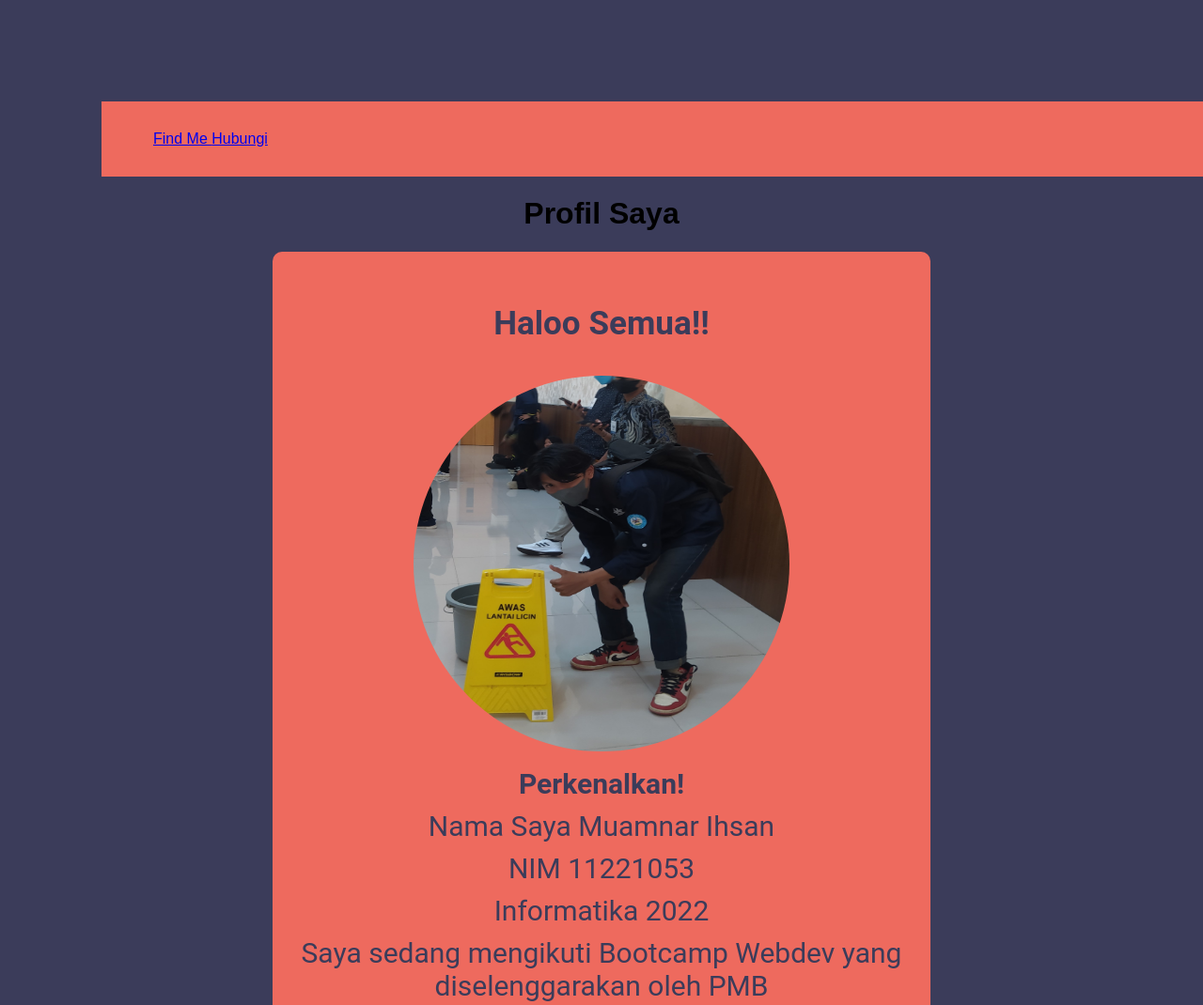
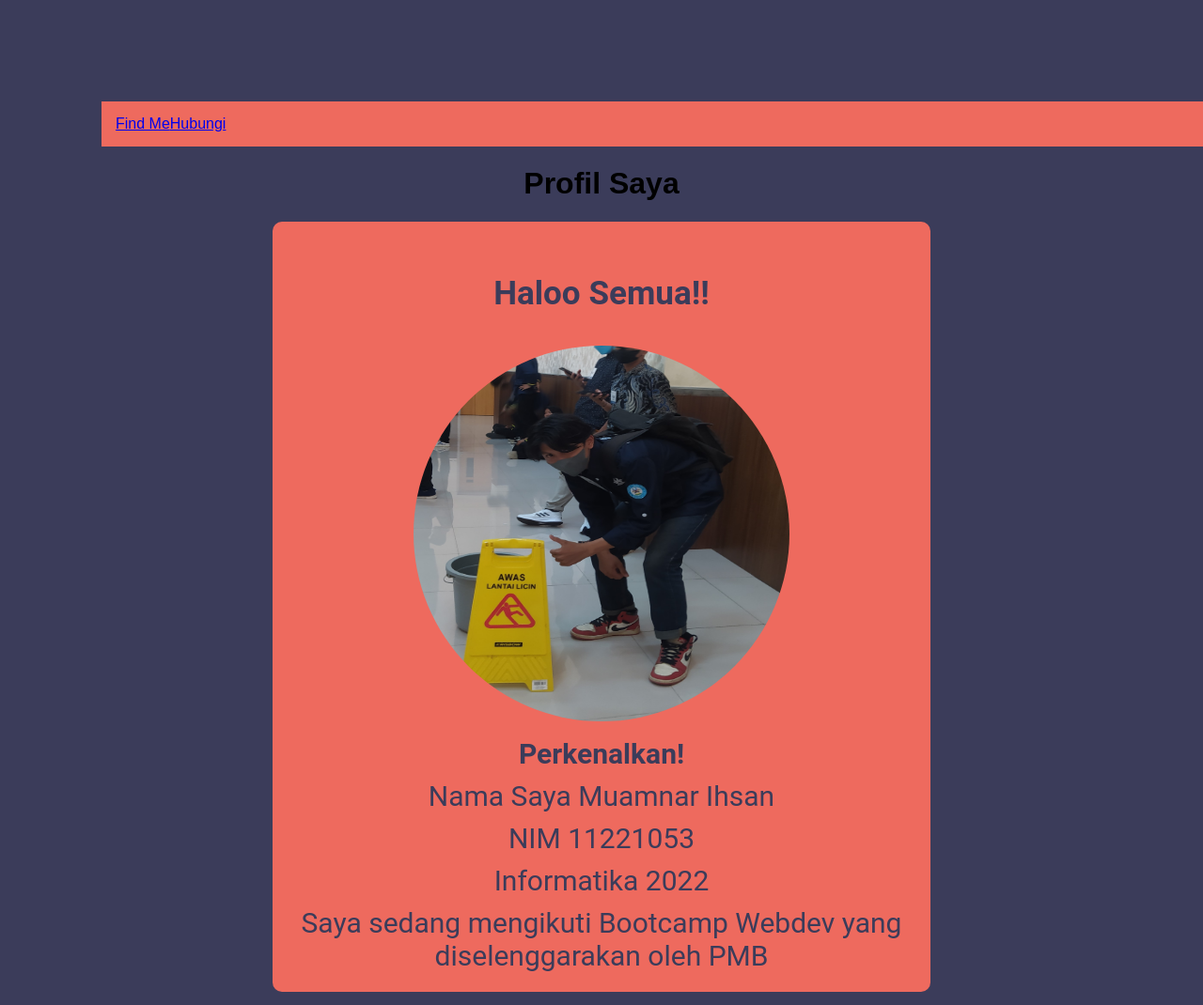
Before and after one commit to beruanglaut115/beruanglaut115.github.io, a plain HTML site: page index.html in a window 1280 px wide. Shown: the top 1070 px of the page at 94% size. Drawn offline with Linux system fonts and the light colour scheme.

Commit message:
index.html

```diff
--- a/index.html
+++ b/index.html
@@ -10,11 +10,9 @@
   <body>
     <header class="scbd">
         <nav class="navbox">
-            <ul class="navbox1">
+            <a href="#box2">Find Me </a>
+            <a href="#.footer">Hubungi</a>
 
-              <a href="#box2">Find Me </a>
-              <a href="#footer">Hubungi</a>
-            </ul>
           </nav>
     </header>
     <header class="header">
```
